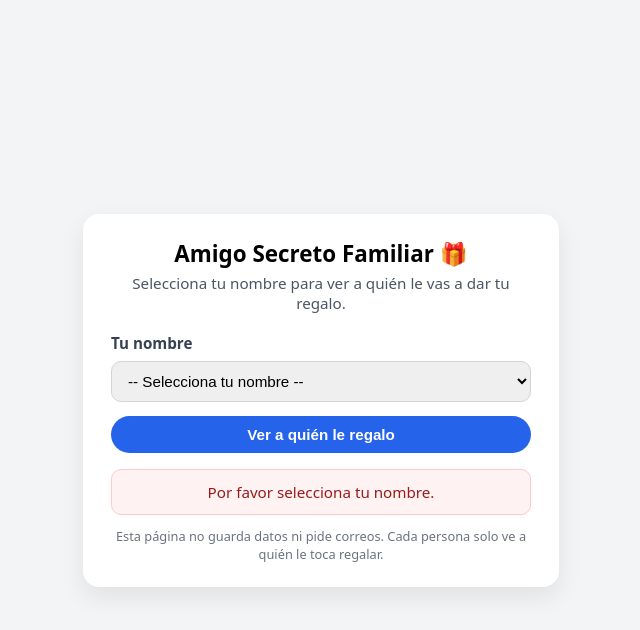
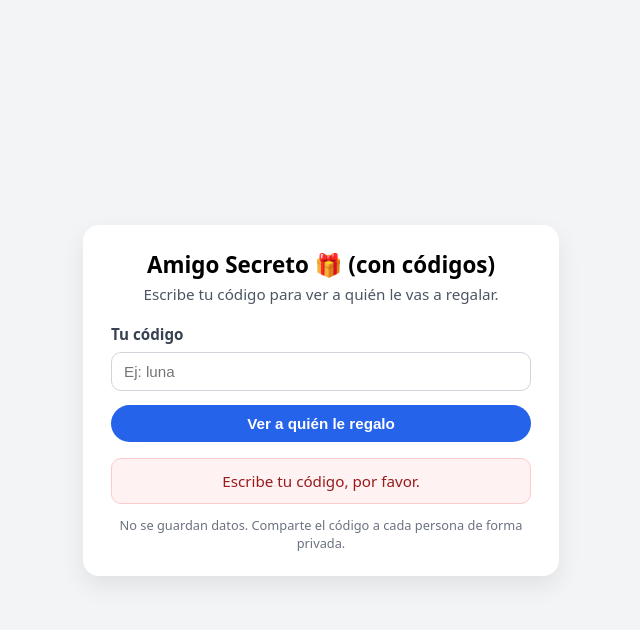
Before and after one commit to sandraleong/amigosecretoLG, a plain HTML site: page index.html in a window 1280 px wide. Both pictures are taken after a click on the button "Ver a quién le regalo". Shown: the whole page, without its empty margins (319-959 px from the left). Drawn offline with Linux system fonts and the light colour scheme.

Commit message:
Update index.html

```diff
--- a/index.html
+++ b/index.html
@@ -2,7 +2,7 @@
 <html lang="es">
 <head>
   <meta charset="UTF-8" />
-  <title>Amigo Secreto Familiar</title>
+  <title>Amigo Secreto (códigos)</title>
   <style>
     body {
       font-family: system-ui, -apple-system, BlinkMacSystemFont, "Segoe UI", sans-serif;
@@ -13,40 +13,18 @@
       min-height: 100vh;
       margin: 0;
     }
-
     .card {
-      background: #ffffff;
+      background: #fff;
       padding: 24px 28px;
       border-radius: 16px;
-      box-shadow: 0 10px 25px rgba(0, 0, 0, 0.08);
+      box-shadow: 0 10px 25px rgba(0,0,0,0.08);
       max-width: 420px;
       width: 100%;
     }
-
-    h1 {
-      font-size: 1.4rem;
-      margin-top: 0;
-      margin-bottom: 0.25rem;
-      text-align: center;
-    }
-
-    p {
-      margin-top: 0.25rem;
-      margin-bottom: 1.25rem;
-      font-size: 0.95rem;
-      color: #4b5563;
-      text-align: center;
-    }
-
-    label {
-      display: block;
-      margin-bottom: 0.5rem;
-      font-weight: 600;
-      font-size: 0.95rem;
-      color: #374151;
-    }
-
-    select, input {
+    h1 { font-size: 1.4rem; margin: 0 0 0.25rem; text-align: center; }
+    p  { margin: 0.25rem 0 1.25rem; font-size: 0.95rem; color: #4b5563; text-align: center; }
+    label { display:block; margin-bottom:0.5rem; font-weight:600; font-size:0.95rem; color:#374151; }
+    input {
       width: 100%;
       padding: 10px 12px;
       border-radius: 10px;
@@ -54,7 +32,6 @@
       font-size: 0.95rem;
       box-sizing: border-box;
     }
-
     button {
       margin-top: 14px;
       width: 100%;
@@ -67,11 +44,7 @@
       background: #2563eb;
       color: white;
     }
-
-    button:hover {
-      background: #1d4ed8;
-    }
-
+    button:hover { background: #1d4ed8; }
     .resultado {
       margin-top: 16px;
       padding: 12px 14px;
@@ -80,19 +53,16 @@
       text-align: center;
       display: none;
     }
-
     .resultado.ok {
       background: #ecfdf5;
       color: #166534;
       border: 1px solid #bbf7d0;
     }
-
     .resultado.error {
       background: #fef2f2;
       color: #991b1b;
       border: 1px solid #fecaca;
     }
-
     .nota {
       margin-top: 12px;
       font-size: 0.8rem;
@@ -103,85 +73,80 @@
 </head>
 <body>
   <div class="card">
-    <h1>Amigo Secreto Familiar 🎁</h1>
-    <p>Selecciona tu nombre para ver a quién le vas a dar tu regalo.</p>
+    <h1>Amigo Secreto 🎁 (con códigos)</h1>
+    <p>Escribe tu código para ver a quién le vas a regalar.</p>
 
-    <label for="nombre">Tu nombre</label>
-    <select id="nombre">
-      <option value="">-- Selecciona tu nombre --</option>
-      <!--
-        🔽🔽🔽
-        EDITA ESTA LISTA CON LOS NOMBRES DE TU FAMILIA
-        Asegúrate de que coincidan exactamente con las claves del objeto "asignaciones" en el script.
-      -->
-      <option value="Licette">Licette</option>
-      <option value="Javier">Javier</option>
-      <option value="Fressy">Fressy</option>
-      <option value="Alexia">Alexia</option>
-      <option value="Mayron">Mayron</option>
-      <option value="Raul">Raul</option>
-      <option value="Sandra">Sandra</option>
-
-    </select>
+    <label for="codigo">Tu código</label>
+    <input id="codigo" type="text" placeholder="Ej: luna" autocomplete="off" />
 
     <button id="ver">Ver a quién le regalo</button>
 
     <div id="resultado" class="resultado"></div>
 
     <div class="nota">
-      Esta página no guarda datos ni pide correos.
-      Cada persona solo ve a quién le toca regalar.
+      No se guardan datos. Comparte el código a cada persona de forma privada.
     </div>
   </div>
 
   <script>
-    // 🔐 ASIGNACIONES FIJAS
-    // Aquí defines quién le regala a quién.
-    // 📝 IMPORTANTE:
-    //  - Cada clave es el nombre que aparece en el <select>.
-    //  - Cada valor es la persona a la que le tiene que comprar regalo.
-    //  - Cambia los nombres de ejemplo por los de tu familia.
-
-    const asignaciones = {
-      "Mayron": "Raul",
-      "Raul": "Javier",
-      "Javier": "Fressy",
-      "Fressy": "Licette",
-      "Licette": "Sandra",
-      "Sandra": "Alexia",
-      "Alexia": "Mayron",
-
+    // 🔐 ASIGNACIONES POR CÓDIGO
+    // Clave: código (en minúsculas, sin espacios)
+    // Valor: nombre de la persona a quien le regalan
+    const asignacionesPorCodigo = {
+      "luna": "Juan",
+      "sol": "María",
+      "nube": "Pedro",
+      "rio": "Ana",
+      "estrella": "Luis"
     };
 
-    const selectNombre = document.getElementById("nombre");
+    const inputCodigo = document.getElementById("codigo");
     const botonVer = document.getElementById("ver");
     const divResultado = document.getElementById("resultado");
 
-    botonVer.addEventListener("click", () => {
-      const nombre = selectNombre.value;
+    botonVer.addEventListener("click", mostrar);
+    inputCodigo.addEventListener("keydown", (e) => {
+      if (e.key === "Enter") mostrar();
+    });
 
-      if (!nombre) {
-        mostrarMensaje("Por favor selecciona tu nombre.", false);
+    function mostrar() {
+      const codigo = normalizar(inputCodigo.value);
+
+      if (!codigo) {
+        pintar("Escribe tu código, por favor.", false);
         return;
       }
 
-      const destinatario = asignaciones[nombre];
+      const destinatario = asignacionesPorCodigo[codigo];
 
       if (!destinatario) {
-        mostrarMensaje(
-          "No hay una asignación registrada para este nombre. Revisa la configuración.",
-          false
-        );
+        pintar("Código no válido. Revisa que esté bien escrito.", false);
         return;
       }
 
-      mostrarMensaje("Te tocó regalarle a: <strong>" + destinatario + "</strong>", true);
-    });
+      pintar("Te tocó regalarle a: <strong>" + escapar(destinatario) + "</strong>", true);
+    }
 
-    function mostrarMensaje(texto, esOK) {
+    function normalizar(txt) {
+      return (txt || "")
+        .trim()
+        .toLowerCase()
+        .replace(/\s+/g, ""); // quita espacios por si escriben "lu na"
+    }
+
+    function pintar(html, ok) {
       divResultado.style.display = "block";
-      divResultado.innerHTML = texto;
-      divResultado.className = "resultado " + (esOK ? "ok" : "error");
+      divResultado.innerHTML = html;
+      divResultado.className = "resultado " + (ok ? "ok" : "error");
+    }
+
+    function escapar(str) {
+      return String(str)
+        .replaceAll("&", "&amp;")
+        .replaceAll("<", "&lt;")
+        .replaceAll(">", "&gt;")
+        .replaceAll('"', "&quot;")
+        .replaceAll("'", "&#039;");
     }
   </script>
 </body>
```
